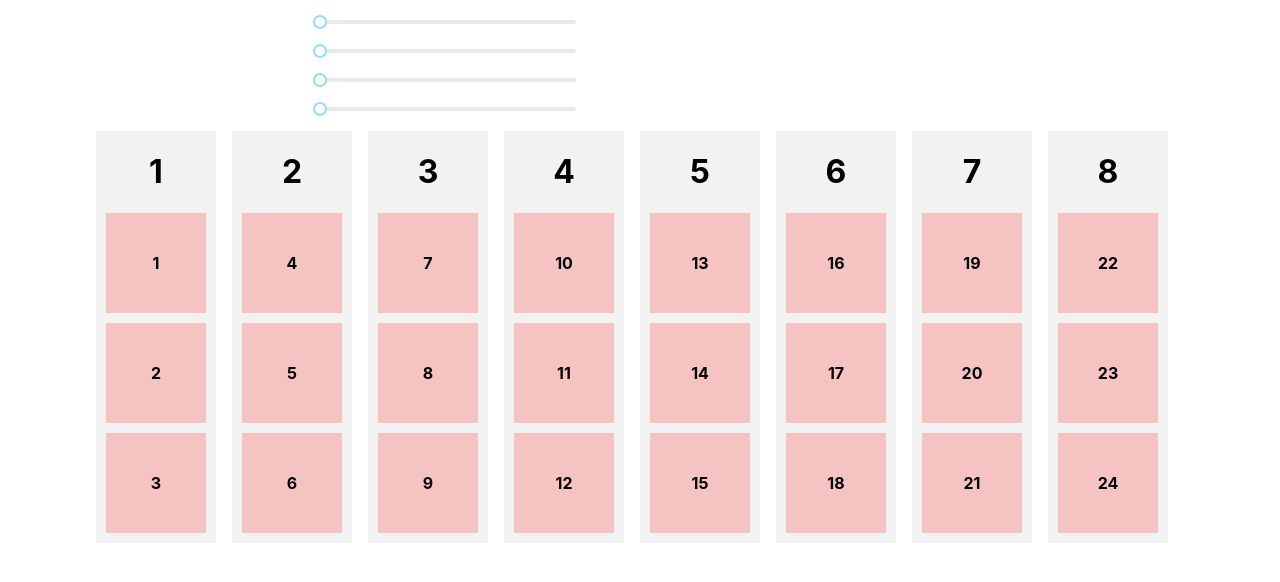
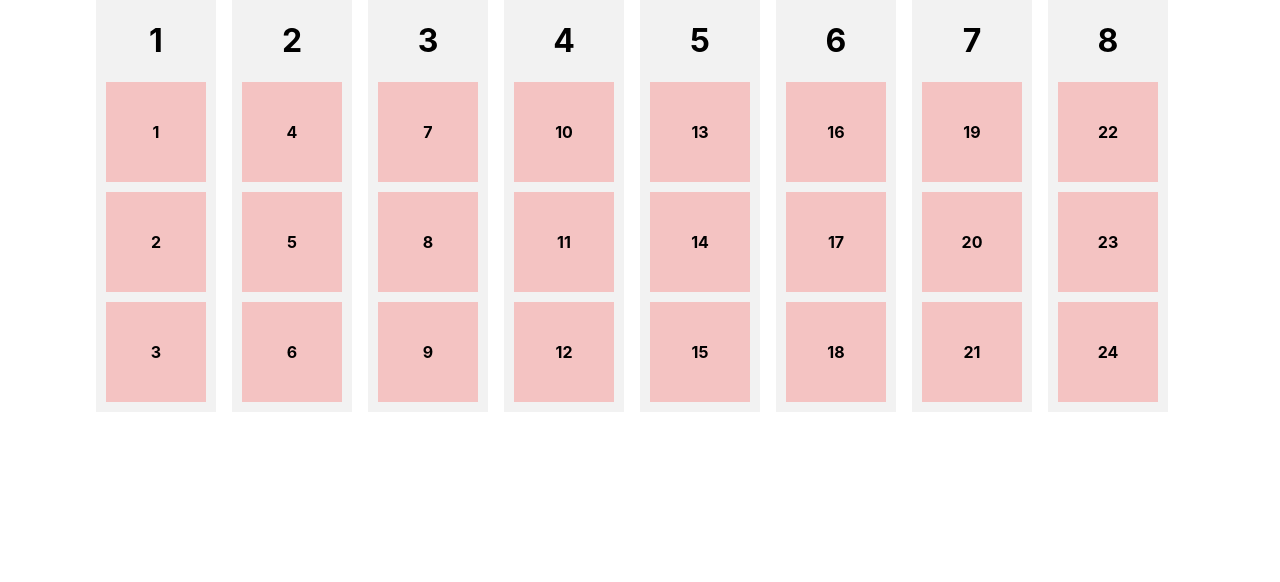
Before and after one commit to patrickcarey/sound-app, a React (Create React App) app: page / in a window 1280 px wide. Shown: the top 582 px of the page. Built offline with nearby package versions, Linux system fonts and the light colour scheme.

Commit message:
wip on making the sequencer...sequence

```diff
--- a/src/App.js
+++ b/src/App.js
@@ -21,6 +21,8 @@ function generateInitialGridState({ width = 1, height = 1}) {
   return outerMatrix;
 }
 
+
+
 class App extends Component {
   state = {
     gridLayout: generateInitialGridState({ width: 8, height: 3 })
@@ -39,12 +41,6 @@ class App extends Component {
   render() {
     return (
       <div className="App">
-        <div className="controls">
-          <Slider className="default volume" />
-          <Slider className="default frequency" />
-          <Slider className="default carrier" />
-          <Slider className="default modulation" />
-        </div>
 
         <div className="seq">
           <Grid
--- a/src/Grid.js
+++ b/src/Grid.js
@@ -1,21 +1,18 @@
 import React, { Component } from 'react';
 import Button from './button';
+import Step from './Step'
 
 import './App.css';
 
-const Step = ({ step = [], index, toggleButton }) => (
-  <div className="grid-step">
-    <h1>{index + 1}</h1>
-    {step.map(props => <Button toggleButton={toggleButton} {...props} />)}
-  </div>
-);
-
 class Grid extends Component {
   render() {
+
     const { gridLayout, toggleButton } = this.props;
 
     return (
       <div className="Grid">
+
+
         {gridLayout.map((step, index) => <Step toggleButton={toggleButton} step={step} index={index} />)}
       </div>
     );
--- /dev/null
+++ b/src/Step.js
@@ -0,0 +1,28 @@
+import React, { Component } from 'react';
+import Button from './button'
+class Step extends Component {
+
+  componentDidMount() {
+   this.makeStep()
+
+  }
+
+  componentWillUnmount() {
+    clearInterval(this.timerID);
+  }
+  makeStep() {
+    console.log(this.props);
+  }
+  render() {
+    const { step = [], index, toggleButton }= this.props;
+
+    return (
+    <div className="grid-step">
+      <h1>{index + 1}</h1>
+      {step.map(props => <Button toggleButton={toggleButton} {...props} />)}
+    </div>
+    );
+  }
+}
+
+export default Step;
```
